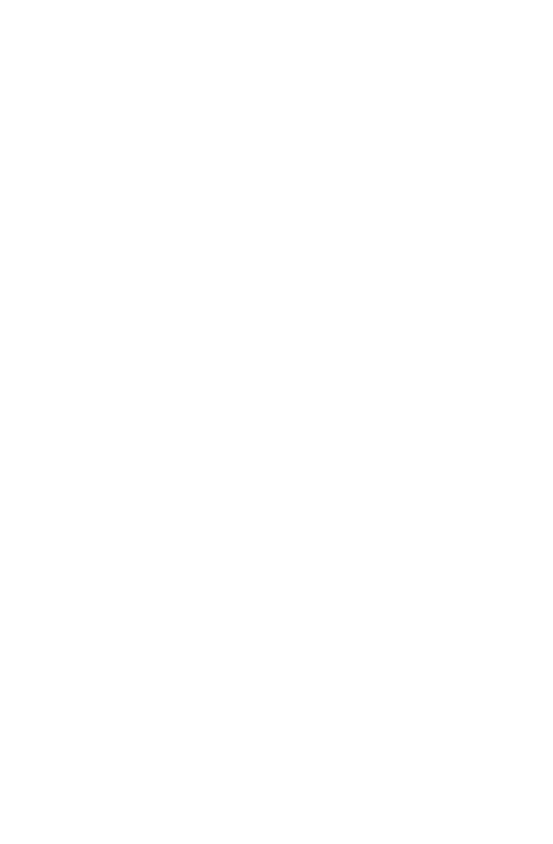
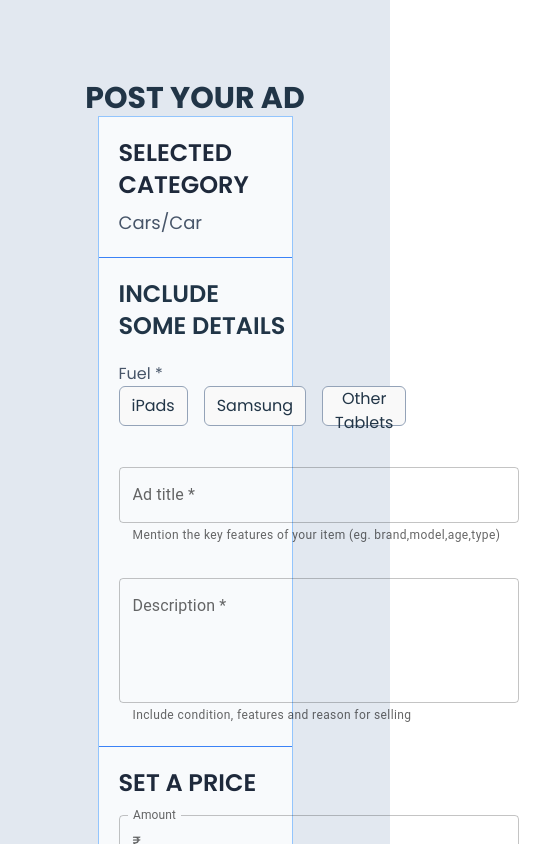
Before and after one commit to Jasil-kk/Preloved, a React (Vite) app: page /post/tablet in a window 390 px wide. Before the commit this address had no page. Shown: the top 844 px of the page, 553 px wide, since content can reach past the window. Built offline with nearby package versions, Linux system fonts and the light colour scheme.

Commit message:
mobile details form added

```diff
--- a/src/App.jsx
+++ b/src/App.jsx
@@ -1,30 +1,34 @@
-import { Routes, Route } from 'react-router-dom'
-import './App.css'
-import BicyclesDetails from './Pages/DetailsForm/Bikes/BicyclesDetails'
-import MotorCycleDetails from './Pages/DetailsForm/Bikes/MotorCycleDetails'
-import ScootersDetails from './Pages/DetailsForm/Bikes/ScootersDetails'
-import SparePartsDetails from './Pages/DetailsForm/Bikes/SparePartsDetails'
-import CarsDetails from './Pages/DetailsForm/Cars/CarsDetails'
-import Pages from './Pages/Pages'
-import Post from './Pages/Post'
-import PostForm from './Pages/PostForm'
-
+import { Routes, Route } from "react-router-dom";
+import "./App.css";
+import BicyclesDetails from "./Pages/DetailsForm/Bikes/BicyclesDetails";
+import MotorCycleDetails from "./Pages/DetailsForm/Bikes/MotorCycleDetails";
+import ScootersDetails from "./Pages/DetailsForm/Bikes/ScootersDetails";
+import SparePartsDetails from "./Pages/DetailsForm/Bikes/SparePartsDetails";
+import CarsDetails from "./Pages/DetailsForm/Cars/CarsDetails";
+import AccessoriesDetails from "./Pages/DetailsForm/Mobiles/AccessoriesDetails";
+import MobilePhoneDetails from "./Pages/DetailsForm/Mobiles/MobilePhoneDetails";
+import TabletsDetails from "./Pages/DetailsForm/Mobiles/TabletsDetails";
+import Pages from "./Pages/Pages";
+import Post from "./Pages/Post";
+import PostForm from "./Pages/PostForm";
 
 function App() {
-
   return (
     <div className="App">
       <Routes>
-        <Route path='/' element={<Pages/>}/>
-        <Route path='/post' element={<Post/>}/>
-        <Route path='/post/cars' element={<CarsDetails/>}/>
-        <Route path='/post/motorcycle' element={<MotorCycleDetails/>}/>
-        <Route path='/post/scooter' element={<ScootersDetails/>}/>
-        <Route path='/post/sparepart' element={<SparePartsDetails/>}/>
-        <Route path='/post/bicycle' element={<BicyclesDetails/>}/>
+        <Route path="/" element={<Pages />} />
+        <Route path="/post" element={<Post />} />
+        <Route path="/post/cars" element={<CarsDetails />} />
+        <Route path="/post/motorcycle" element={<MotorCycleDetails />} />
+        <Route path="/post/scooter" element={<ScootersDetails />} />
+        <Route path="/post/sparepart" element={<SparePartsDetails />} />
+        <Route path="/post/bicycle" element={<BicyclesDetails />} />
+        <Route path="/post/mobilephone" element={<MobilePhoneDetails />} />
+        <Route path="/post/accessories" element={<AccessoriesDetails />} />
+        <Route path="/post/tablet" element={<TabletsDetails/>}/>
       </Routes>
     </div>
-  )
+  );
 }
 
-export default App
+export default App;
--- /dev/null
+++ b/src/Pages/DetailsForm/Mobiles/AccessoriesDetails.jsx
@@ -0,0 +1,25 @@
+import React from "react";
+import ButtonSelector from "../../../Components/styles-store/ButtonSelector";
+import DescriptionAd from "../../../Components/styles-store/DescriptionAd";
+import TitleAd from "../../../Components/styles-store/TitleAd";
+import PostForm from "../../PostForm";
+
+const AccessoriesDetails = () => {
+  return (
+    <>
+      <PostForm>
+        <div className="p-5 border-b border-blue-500">
+          <h2 className="text-md text-slate-600">Type *</h2>
+          <div className="flex gap-4">
+            <ButtonSelector content={"Mobile"} />
+            <ButtonSelector content={"Tablets"} />
+          </div>
+          <TitleAd />
+          <DescriptionAd />
+        </div>
+      </PostForm>
+    </>
+  );
+};
+
+export default AccessoriesDetails;
--- /dev/null
+++ b/src/Pages/DetailsForm/Mobiles/MobilePhoneDetails.jsx
@@ -0,0 +1,40 @@
+import React from "react";
+import DescriptionAd from "../../../Components/styles-store/DescriptionAd";
+import Selector from "../../../Components/styles-store/selector";
+import TitleAd from "../../../Components/styles-store/TitleAd";
+import PostForm from "../../PostForm";
+
+const MobilePhoneDetails = () => {
+  const Brands = [
+    { label: "Iphone" },
+    { label: "Samsung" },
+    { label: "Mi" },
+    { label: "Vivo" },
+    { label: "Oppo" },
+    { label: "Realme" },
+    { label: "Asus" },
+    { label: "Blackberry" },
+    { label: "Infix" },
+    { label: "Oneplus" },
+    { label: "Nothing" },
+    { label: "Nokia"},
+    { label: "Google pixel"},
+    { label: "Lenovo"},
+    { label: "Others"},
+  ];
+
+  return (
+    <>
+      <PostForm>
+        <div className="p-5 border-b border-blue-500">
+          <Selector brands={Brands} label={"Brand *"} />
+          <TitleAd/>
+        <DescriptionAd />
+        </div>
+      </PostForm>
+
+    </>
+  );
+};
+
+export default MobilePhoneDetails;
--- /dev/null
+++ b/src/Pages/DetailsForm/Mobiles/TabletsDetails.jsx
@@ -0,0 +1,26 @@
+import React from "react";
+import ButtonSelector from "../../../Components/styles-store/ButtonSelector";
+import DescriptionAd from "../../../Components/styles-store/DescriptionAd";
+import TitleAd from "../../../Components/styles-store/TitleAd";
+import PostForm from "../../PostForm";
+
+const TabletsDetails = () => {
+  return (
+    <>
+      <PostForm>
+        <div className="p-5 border-b border-blue-500">
+          <h2 className="text-md text-slate-600">Fuel *</h2>
+          <div className="flex gap-4">
+            <ButtonSelector content={"iPads"} />
+            <ButtonSelector content={"Samsung"} />
+            <ButtonSelector content={"Other Tablets"} />
+          </div>
+          <TitleAd />
+          <DescriptionAd />
+        </div>
+      </PostForm>
+    </>
+  );
+};
+
+export default TabletsDetails;
--- a/src/Pages/Post.jsx
+++ b/src/Pages/Post.jsx
@@ -97,9 +97,15 @@ const Post = () => {
           )}
           {show["mobiles"] && (
             <>
-              <AdCategory AdCategory={"Mobile Phones"} />
-              <AdCategory AdCategory={"Accessories"} />
-              <AdCategory AdCategory={"Tablets"} />
+              <Link to={"/post/mobilephone"}>
+                <AdCategory AdCategory={"Mobile Phones"} />
+              </Link>
+              <Link to={"/post/accessories"}>
+                <AdCategory AdCategory={"Accessories"} />
+              </Link>
+              <Link to={"/post/tablet"}>
+                <AdCategory AdCategory={"Tablets"} />
+              </Link>
             </>
           )}
           {show["electronics & Appliances"] && (
```
